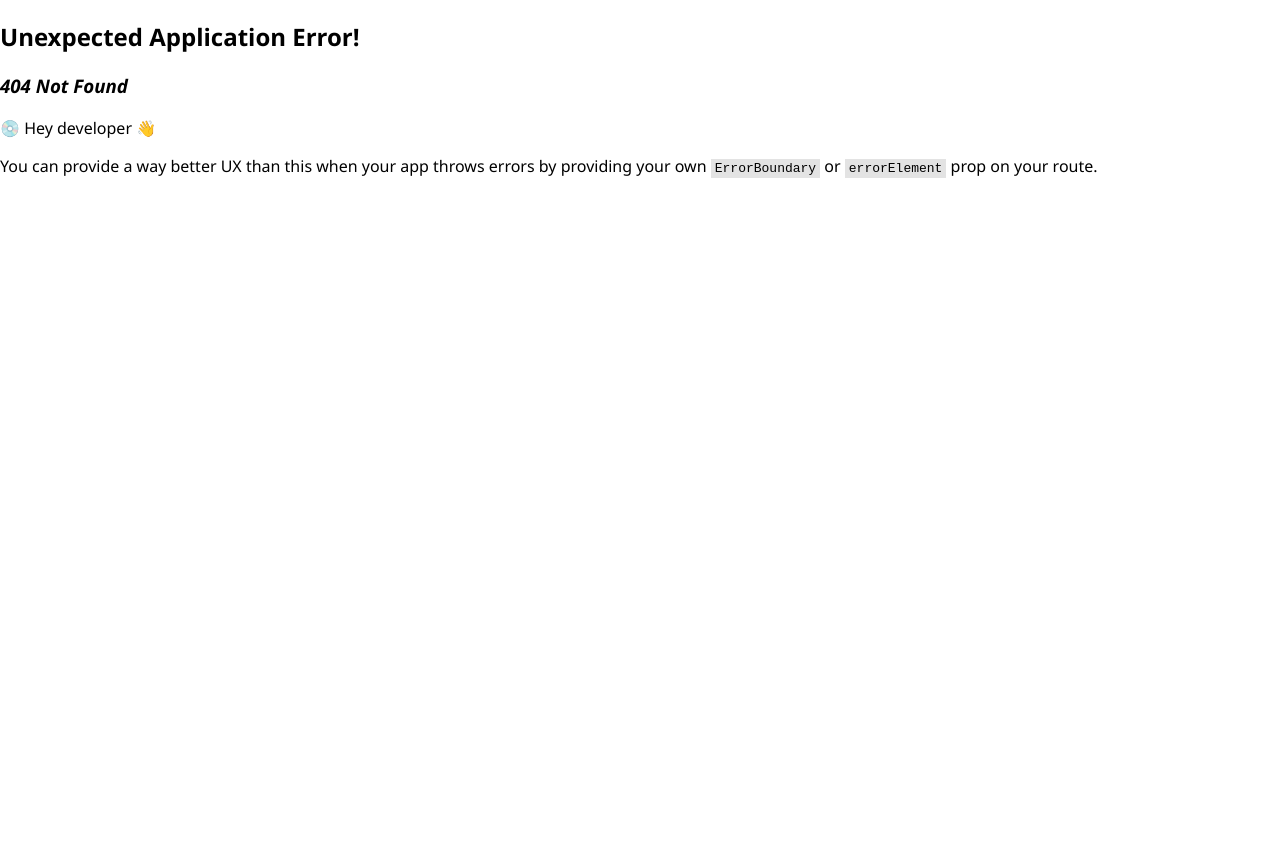
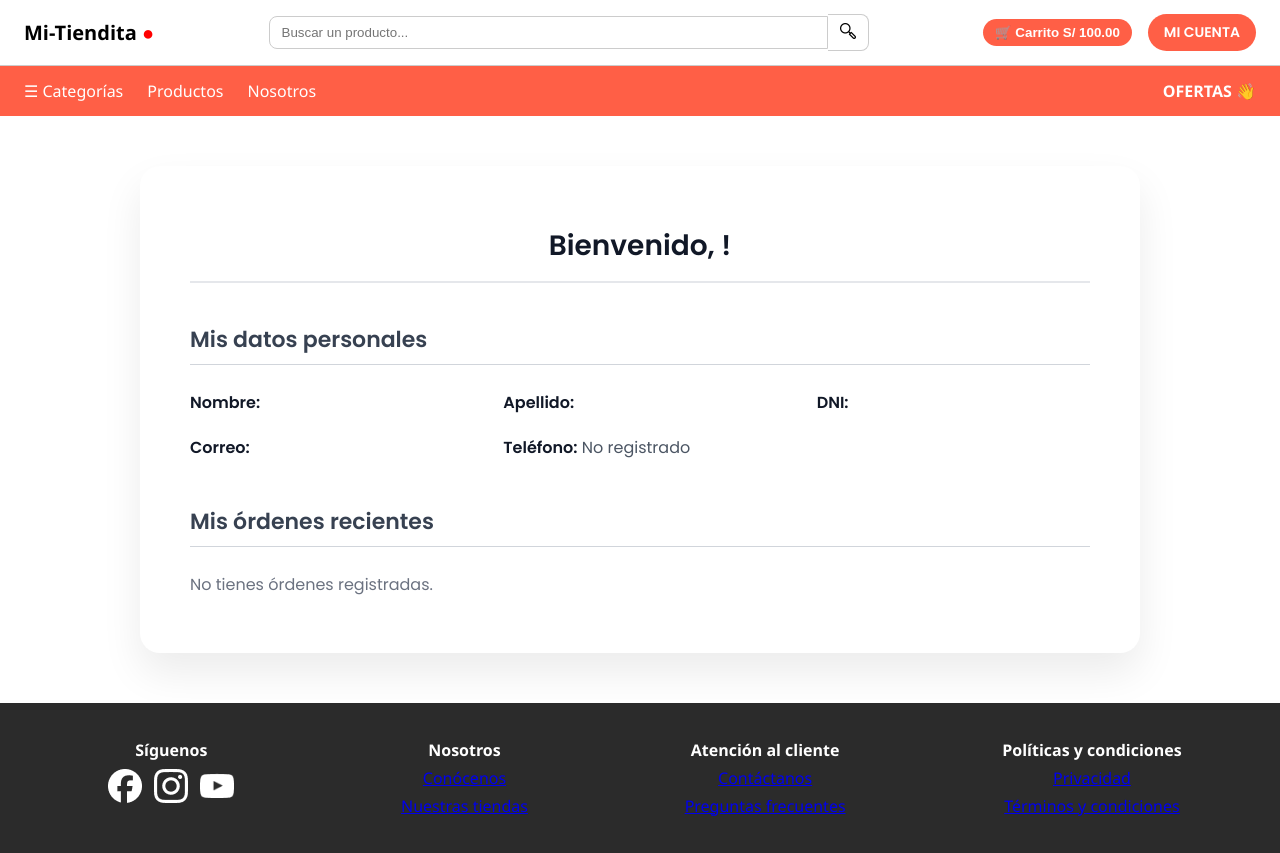
Before and after one commit to DareekShot/mi-tienda, a React (Vite) app: page /dashboard in a window 1280 px wide. Before the commit this address had no page. Before the commit the page ends 800 px from the top, so only its background shows below. Built offline with nearby package versions, Linux system fonts and the light colour scheme.

Commit message:
Agregué Pagination y el UserDashboard

```diff
--- /dev/null
+++ b/src/components/Pagination/Pagination.css
@@ -0,0 +1,26 @@
+.pagination {
+  display: flex;
+  justify-content: center;
+  gap: 12px;
+  margin-top: 10px;
+}
+
+.pagination button {
+  background: #e1e1e6;
+  border: none;
+  padding: 10px 16px;
+  border-radius: 10px;
+  cursor: pointer;
+  font-weight: 600;
+  color: #444;
+  transition: background-color 0.3s ease;
+}
+
+.pagination button:hover {
+  background: #c0c0c8;
+}
+
+.pagination button.active {
+  background: #0066cc;
+  color: white;
+}
--- /dev/null
+++ b/src/components/Pagination/Pagination.jsx
@@ -0,0 +1,26 @@
+import './pagination.css'
+
+const Pagination = ({ currentPage, totalPages, onPageChange }) => {
+  if (totalPages <= 1) return null
+
+  const pages = []
+  for (let i = 1; i <= totalPages; i++) {
+    pages.push(i)
+  }
+
+  return (
+    <nav className="pagination">
+      {pages.map((page) => (
+        <button
+          key={page}
+          className={page === currentPage ? 'active' : ''}
+          onClick={() => onPageChange(page)}
+        >
+          {page}
+        </button>
+      ))}
+    </nav>
+  )
+}
+
+export default Pagination
--- a/src/main.jsx
+++ b/src/main.jsx
@@ -15,6 +15,7 @@ import DetalleProducto from './components/DetalleProducto/DetalleProducto.jsx'
 import Login from './pages/Login/Login.jsx'
 import Register from './pages/Register/Register.jsx'
 import PasswordRecovery from './pages/PasswordRecovery/PasswordRecovery.jsx'
+import UserDashboard from './pages/UserDashboard/UserDashboard.jsx'
 
 const router = createBrowserRouter([
   {
@@ -64,6 +65,10 @@ const router = createBrowserRouter([
   {
     path: "/password-recovery",
     element: <PasswordRecovery />
+  },
+  {
+    path: "/dashboard",
+    element: <UserDashboard />
   }
 
 ])
--- /dev/null
+++ b/src/pages/UserDashboard/UserDashboard.jsx
@@ -0,0 +1,121 @@
+import React, { useState, useEffect } from 'react'
+import { Link } from 'react-router-dom'
+import { useAuth } from '../../contexts/AuthContext'
+import { ordersData } from '../../data/orders'
+import Pagination from '../../components/Pagination/Pagination.jsx'
+import './userDashboard.css'
+import Header from '../../components/Header/Header.jsx'
+import Footer from '../../components/Footer/Footer.jsx'
+import Navbar from '../../components/NavBar/Navbar.jsx'
+
+const UserDashboard = () => {
+  const { user } = useAuth()
+  const [orders, setOrders] = useState([])
+  const [currentPage, setCurrentPage] = useState(1)
+
+  useEffect(() => {
+    if (user) {
+      const userOrders = ordersData.filter(
+        (order) => order.userEmail === user.email
+      )
+      setOrders(userOrders)
+    }
+  }, [user])
+
+  const totalPages = Math.ceil(orders.length / 5)
+  const paginatedOrders = orders.slice(
+    (currentPage - 1) * 5,
+    currentPage * 5
+  )
+
+  return (
+    <>
+    <Header />
+    <Navbar />
+    <div className="dashboard-container">
+      <h1>Bienvenido, {user?.name}!</h1>
+
+      <section className="user-info">
+        <h2>Mis datos personales</h2>
+        <div className="user-data-grid">
+          <div>
+            <strong>Nombre:</strong> {user?.name}
+          </div>
+          <div>
+            <strong>Apellido:</strong> {user?.lastName}
+          </div>
+          <div>
+            <strong>DNI:</strong> {user?.dni}
+          </div>
+          <div>
+            <strong>Correo:</strong> {user?.email}
+          </div>
+          <div>
+            <strong>Teléfono:</strong> {user?.phone || 'No registrado'}
+          </div>
+        </div>
+      </section>
+
+      <section className="orders-section">
+        <h2>Mis órdenes recientes</h2>
+        {orders.length === 0 ? (
+          <p>No tienes órdenes registradas.</p>
+        ) : (
+          <>
+            <table className="orders-table">
+              <thead>
+                <tr>
+                  <th>ID Orden</th>
+                  <th>Fecha</th>
+                  <th>Estado</th>
+                  <th>Total</th>
+                  <th>Detalles</th>
+                </tr>
+              </thead>
+              <tbody>
+                {paginatedOrders.map((order) => (
+                  <tr key={order.id}>
+                    <td>{order.id}</td>
+                    <td>{order.date}</td>
+                    <td>
+                      <span
+                        className={
+                          order.status === 'Pendiente'
+                            ? 'status-pending'
+                            : order.status === 'Cancelado'
+                            ? 'status-cancelled'
+                            : order.status === 'Enviado'
+                            ? 'status-shipped'
+                            : ''
+                        }
+                      >
+                        {order.status}
+                      </span>
+                    </td>
+
+                    <td>${order.total.toFixed(2)}</td>
+                    <td>
+                      <Link to={`/orders/${order.id}`} className="details-link">
+                        Ver detalle
+                      </Link>
+                    </td>
+                  </tr>
+                ))}
+              </tbody>
+            </table>
+
+            <Pagination
+              currentPage={currentPage}
+              totalPages={totalPages}
+              onPageChange={setCurrentPage}
+            />
+          </>
+        )}
+      </section>
+    </div>
+    <Footer />
+    </>
+  )
+}
+
+export default UserDashboard
--- /dev/null
+++ b/src/pages/UserDashboard/userDashboard.css
@@ -0,0 +1,117 @@
+
+.dashboard-container {
+  max-width: 900px;
+  margin: 50px auto;
+  padding: 40px 50px;
+  background: #fff;
+  border-radius: 20px;
+  box-shadow: 0 20px 40px rgba(0, 0, 0, 0.08);
+  font-family: 'Poppins','Helvetica Neue',Helvetica,Arial,sans-serif;
+  color: #1f2937;
+}
+
+.dashboard-container h1 {
+  font-weight: 700;
+  font-size: 28px;
+  margin-bottom: 40px;
+  color: #111827;
+  border-bottom: 2px solid #e5e7eb;
+  padding-bottom: 14px;
+  text-align: center;
+}
+
+.user-info {
+  margin-bottom: 45px;
+}
+
+.user-info h2 {
+  font-weight: 600;
+  font-size: 22px;
+  margin-bottom: 25px;
+  color: #374151;
+  border-bottom: 1px solid #d1d5db;
+  padding-bottom: 8px;
+}
+
+.user-data-grid {
+  display: grid;
+  grid-template-columns: repeat(3, 1fr);
+  gap: 20px 40px;
+  font-size: 16px;
+  color: #4b5563;
+}
+
+.user-data-grid div strong {
+  font-weight: 700;
+  color: #111827;
+}
+
+.orders-section h2 {
+  font-weight: 600;
+  font-size: 22px;
+  margin-bottom: 25px;
+  color: #374151;
+  border-bottom: 1px solid #d1d5db;
+  padding-bottom: 8px;
+}
+
+.orders-table {
+  width: 100%;
+  border-collapse: collapse;
+  font-size: 15px;
+  color: #374151;
+}
+
+.orders-table th,
+.orders-table td {
+  padding: 14px 20px;
+  border-bottom: 1px solid #e5e7eb;
+  text-align: left;
+}
+
+.orders-table th {
+  background-color: #f9fafb;
+  font-weight: 700;
+  color: #6b7280;
+}
+
+.details-link {
+  color: #000;
+  font-weight: 600;
+  text-decoration: none;
+}
+
+.details-link:hover {
+  text-decoration: underline;
+}
+
+.orders-section p {
+  font-size: 16px;
+  color: #6b7280;
+}
+.status-pending {
+  color: #f59e0b; /* amarillo/ámbar */
+  font-weight: 600;
+  background-color: #fef3c7;
+  padding: 0.25rem 0.8rem;
+  border-radius: 6px;
+  font-size: 1rem;
+}
+
+.status-cancelled {
+  color: #e74c3c;
+  font-weight: 600;
+  background-color: #f9d6d5;
+  padding: 0.25rem 0.8rem;
+  border-radius: 6px;
+  font-size: 1rem;
+}
+
+.status-shipped {
+  color: #16a085;
+  font-weight: 600;
+  background-color: #d1f0e6;
+  padding: 0.25rem 0.8rem;
+  border-radius: 6px;
+  font-size: 1rem;
+}
```
